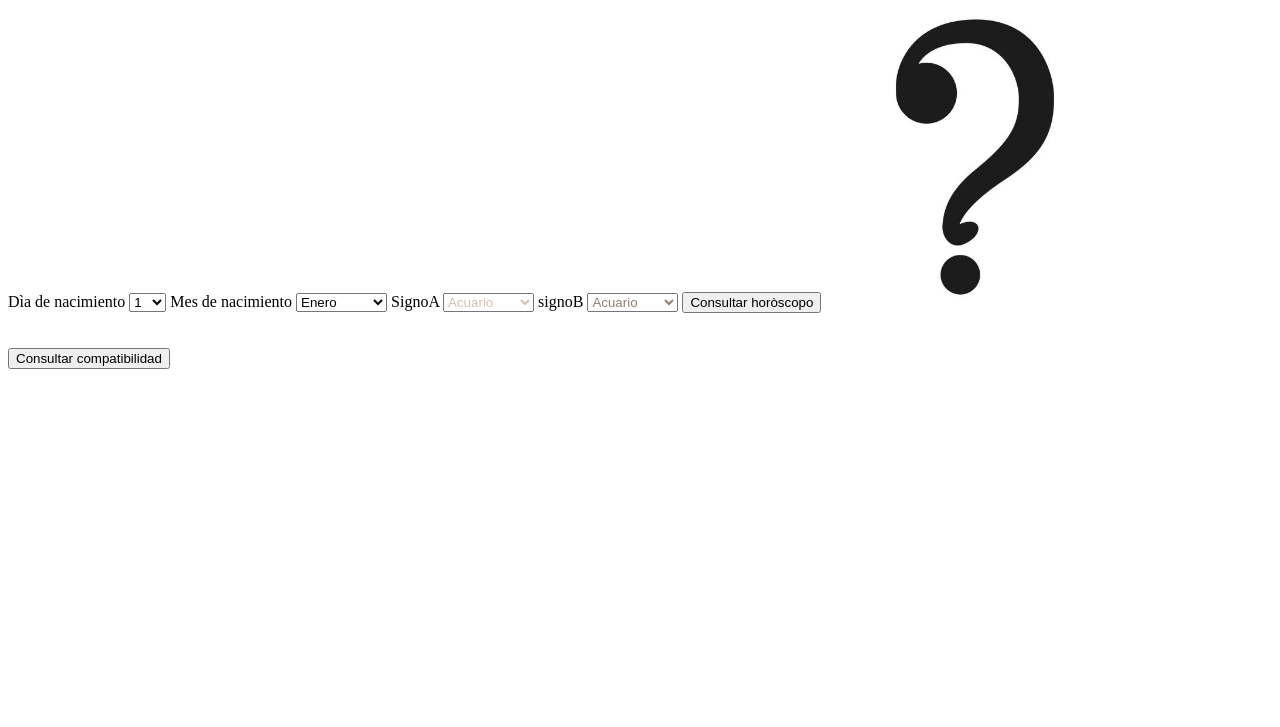
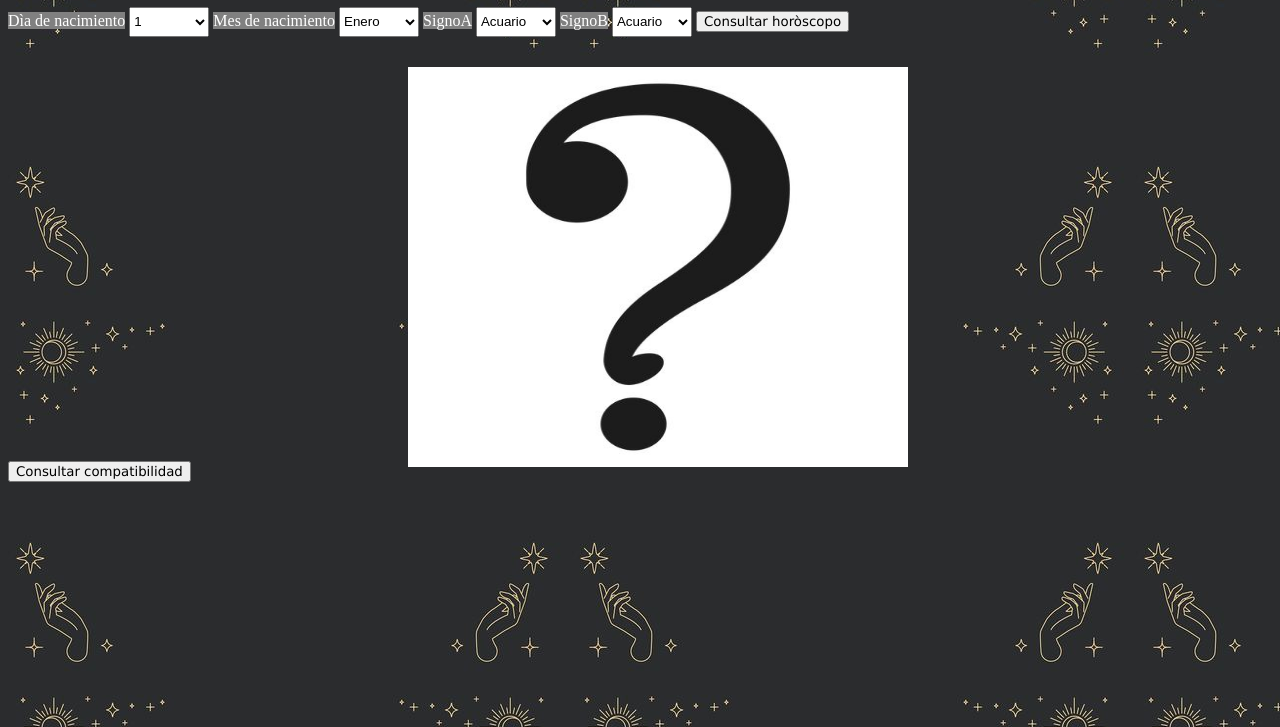
Before and after one commit to Hambo-0414/programacionparaartistas1, a plain HTML site: page practica3-DnD/practica3-DnD/ejercicios-zodiacis.html in a window 1280 px wide. Shown: the part 73-800 px from the top of the page. Drawn offline with Linux system fonts and the light colour scheme.

Commit message:
horoscopo

```diff
--- a/practica3-DnD/practica3-DnD/ejercicios-zodiacis.html
+++ b/practica3-DnD/practica3-DnD/ejercicios-zodiacis.html
@@ -104,13 +104,14 @@
             }
         }
 
+
     </script>
 
     <script>
 
-        function consultarCompa(signoA, signoB) {
-            var signoA = parseInt(selectorSignoA.value);
-            var signoB = parseInt(selectorsignoB.value);
+        function consultarCompa() {
+            var signoA = selectorSignoA.value;
+            var signoB = selectorSignoB.value;
 
 
             if (signoA === "Acuario") {
@@ -754,6 +755,7 @@
                 }
             }
 
+        }
 
     </script>
 
@@ -761,34 +763,64 @@
 
         /*aqui va CSS*/
 
-        #icono {
-            position: relative;
-            width: 300px;
-            height: 300px;
+       body {
+           background-image:url(img/horoscopo/fondohoros.jpg);
        }
 
-        #nombreSigno {
-            color: #AC7D88;
-            margin-top: 35px;
+       #icono {
+           position:relative;
+           height:400px;
+           width:500px;
+           left:400px;
+           top:30px;
        }
 
-        #descripSigno {
-            color: #85586F;
-            margin-top: 35px;
+       h1 {
+           color:white;
+           background-color:gray;
+           font-family:'Times New Roman';
+          text-align:center;
        }
 
-        #bodyContainer {
-            background-color: #FDF0D1;
+       label {
+           color:white;
+           background-color:gray;
+           font-family:'Times New Roman';
+       }
+       button {
+           font-family:Verdana;
+           text-align:center;
+       }
+       select {
+           width:80px;
+           height:30px;
        }
 
-        #signoA {
-            color: #D7C0AE;
-            margin-top: 35px;
+       .nombreSigno {
+           color:white;
+           background-color:white;
+           text-align:center;
        }
 
-        #signoB {
-            color: #967E76;
+       .descripSigno {
+           color:white;
+           background-color:gray;
+           text-align:center;
        }
+
+       .descripCompa {
+           color:white;
+           background-color:gray;
+           text-align:center;
+
+       }
+
+       .compa {
+           color:white;
+           background-color:gray;
+           text-align:center;
+       }
+
     </style>
 </head>
 <body>
@@ -854,39 +886,39 @@
     </select>
 
     <label>SignoA</label>
-    <select id="signoA">
+    <select id="selectorSignoA">
 
-        <option value="1">Acuario</option>
-        <option value="2">Piscis</option>
-        <option value="3">Aries</option>
-        <option value="4">Tauro</option>
-        <option value="5">Géminis</option>
-        <option value="6">Cáncer</option>
-        <option value="7">Leo</option>
-        <option value="8">Virgo</option>
-        <option value="9">Libra</option>
-        <option value="10">Escorpio</option>
-        <option value="11">Sagitario</option>
-        <option value="12">Capricornio</option>
+        <option value="Acuario">Acuario</option>
+        <option value="Piscis">Piscis</option>
+        <option value="Aries">Aries</option>
+        <option value="Tauro">Tauro</option>
+        <option value="Géminis">Géminis</option>
+        <option value="Cáncer">Cáncer</option>
+        <option value="Leo">Leo</option>
+        <option value="Virgo">Virgo</option>
+        <option value="Libra">Libra</option>
+        <option value="Escorpio">Escorpio</option>
+        <option value="Sagitario">Sagitario</option>
+        <option value="Capricornio">Capricornio</option>
 
     </select>
 
-    <label>signoB</label>
-    <select id="signoB">
+    <label>SignoB</label>
+    <select id="selectorSignoB">
 
 
-        <option value="1">Acuario</option>
-        <option value="2">Piscis</option>
-        <option value="3">Aries</option>
-        <option value="4">Tauro</option>
-        <option value="5">Géminis</option>
-        <option value="6">Cáncer</option>
-        <option value="7">Leo</option>
-        <option value="8">Virgo</option>
-        <option value="9">Libra</option>
-        <option value="10">Escorpio</option>
-        <option value="11">Sagitario</option>
-        <option value="12">Capricornio</option>
+        <option value="Acuario">Acuario</option>
+        <option value="Piscis">Piscis</option>
+        <option value="Aries">Aries</option>
+        <option value="Tauro">Tauro</option>
+        <option value="Géminis">Géminis</option>
+        <option value="Cáncer">Cáncer</option>
+        <option value="Leo">Leo</option>
+        <option value="Virgo">Virgo</option>
+        <option value="Libra">Libra</option>
+        <option value="Escorpio">Escorpio</option>
+        <option value="Sagitario">Sagitario</option>
+        <option value="Capricornio">Capricornio</option>
 
     </select>
 
@@ -897,8 +929,8 @@
     <p id="descripSigno"></p>
 
     <button onclick="consultarCompa()">Consultar compatibilidad</button>
-    <h1 id="signoA"></h1>
-    <p id="signoB" ></p>
+    <h1 id="compa"></h1>
+    <p id="descripCompa" ></p>
 
 </body>
 </html>
```
Also changed, not shown: practica3-DnD/practica3-DnD/img/horoscopo/fondohoros.jpg (added), 7 other files. Lines whose indentation alone changed are shown as unchanged.
